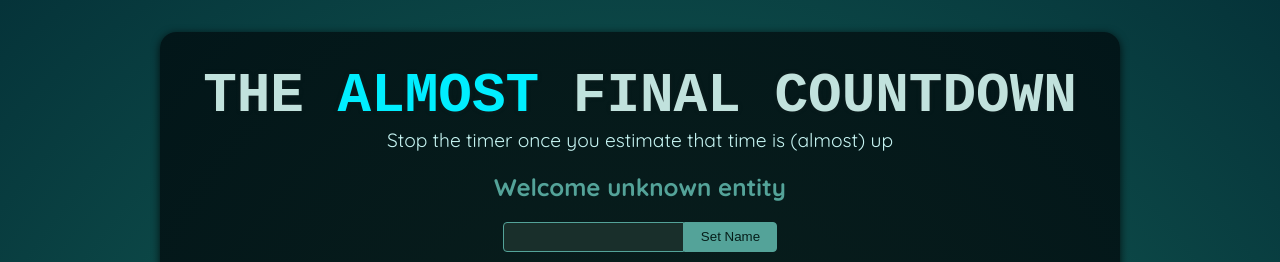
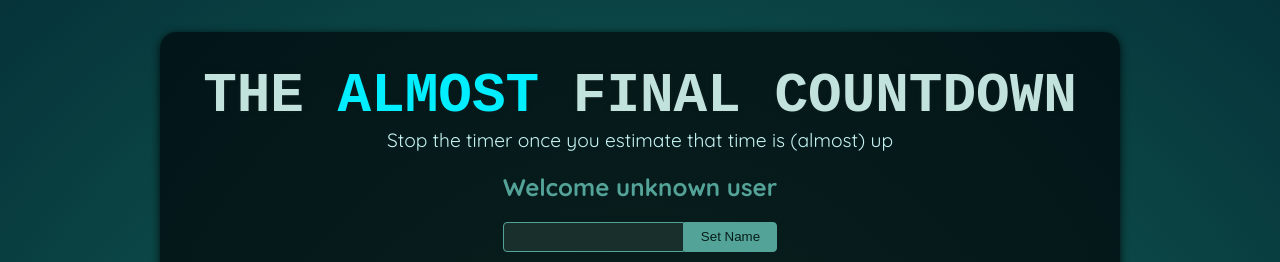
Before and after one commit to Danny-Web-Dev/TimerGame, a React (Vite) app: page / in a window 1280 px wide. Shown: the top 262 px of the page. Built offline with nearby package versions, Linux system fonts and the light colour scheme; a web font is replaced by a local one.

Commit message:
code cleanup

```diff
--- a/src/components/Player.jsx
+++ b/src/components/Player.jsx
@@ -2,7 +2,7 @@ import { useState, useRef } from 'react';
 
 const Player = () => {
 	const playerName = useRef();
-	const [enteredPlayedName, setEnteredPlayerName] = useState(null);
+	const [enteredPlayerName, setEnteredPlayerName] = useState(null);
 
 	const handleClick = () => {
 		setEnteredPlayerName(playerName.current.value);
@@ -11,7 +11,7 @@ const Player = () => {
 
 	return (
 		<section id='player'>
-			<h2>Welcome {enteredPlayedName ?? 'unknown entity'}</h2>
+			<h2>Welcome {enteredPlayerName ?? 'unknown user'}</h2>
 			<p>
 				<input ref={playerName} type='text' />
 				<button onClick={handleClick}>Set Name</button>
```
